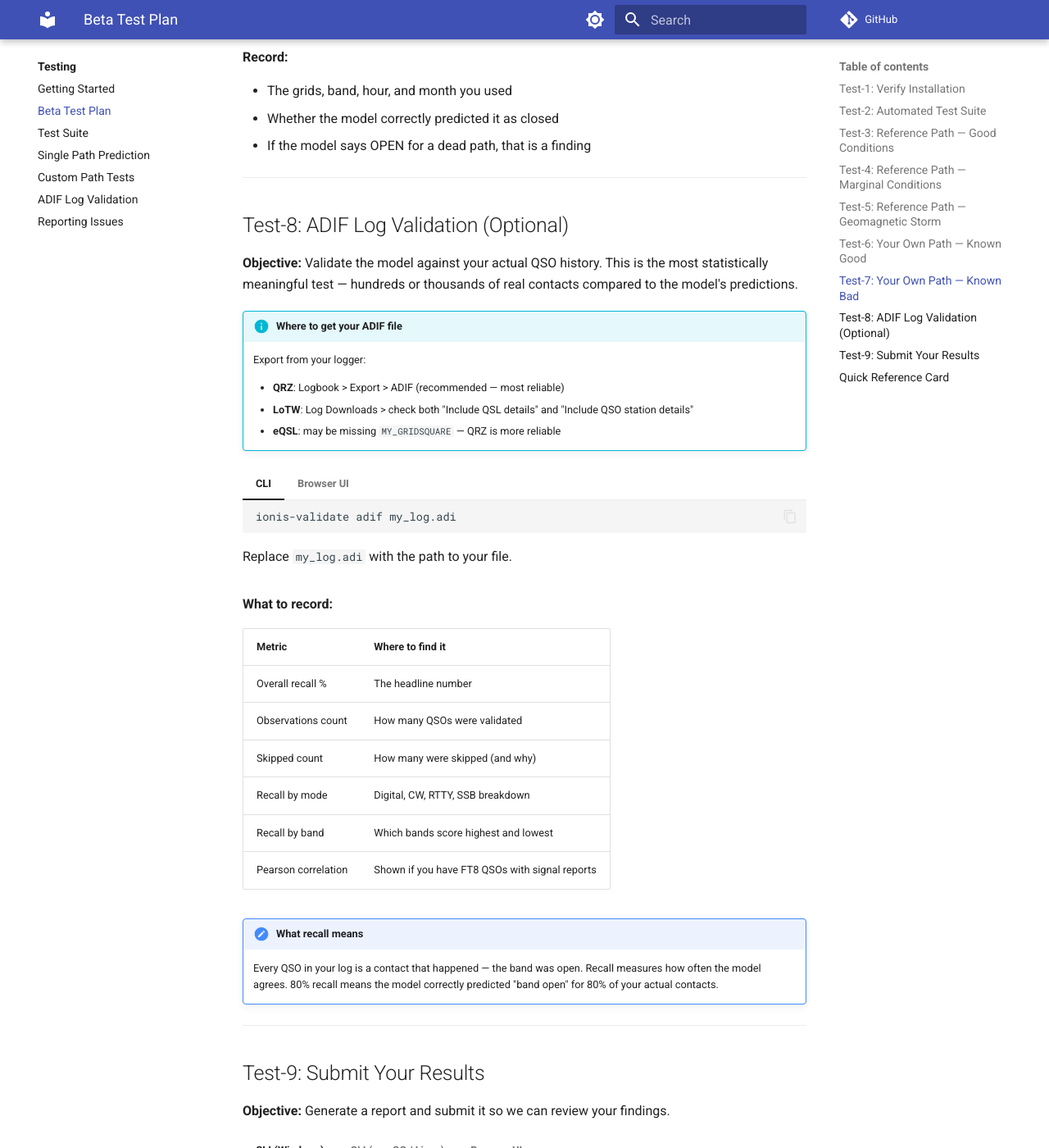
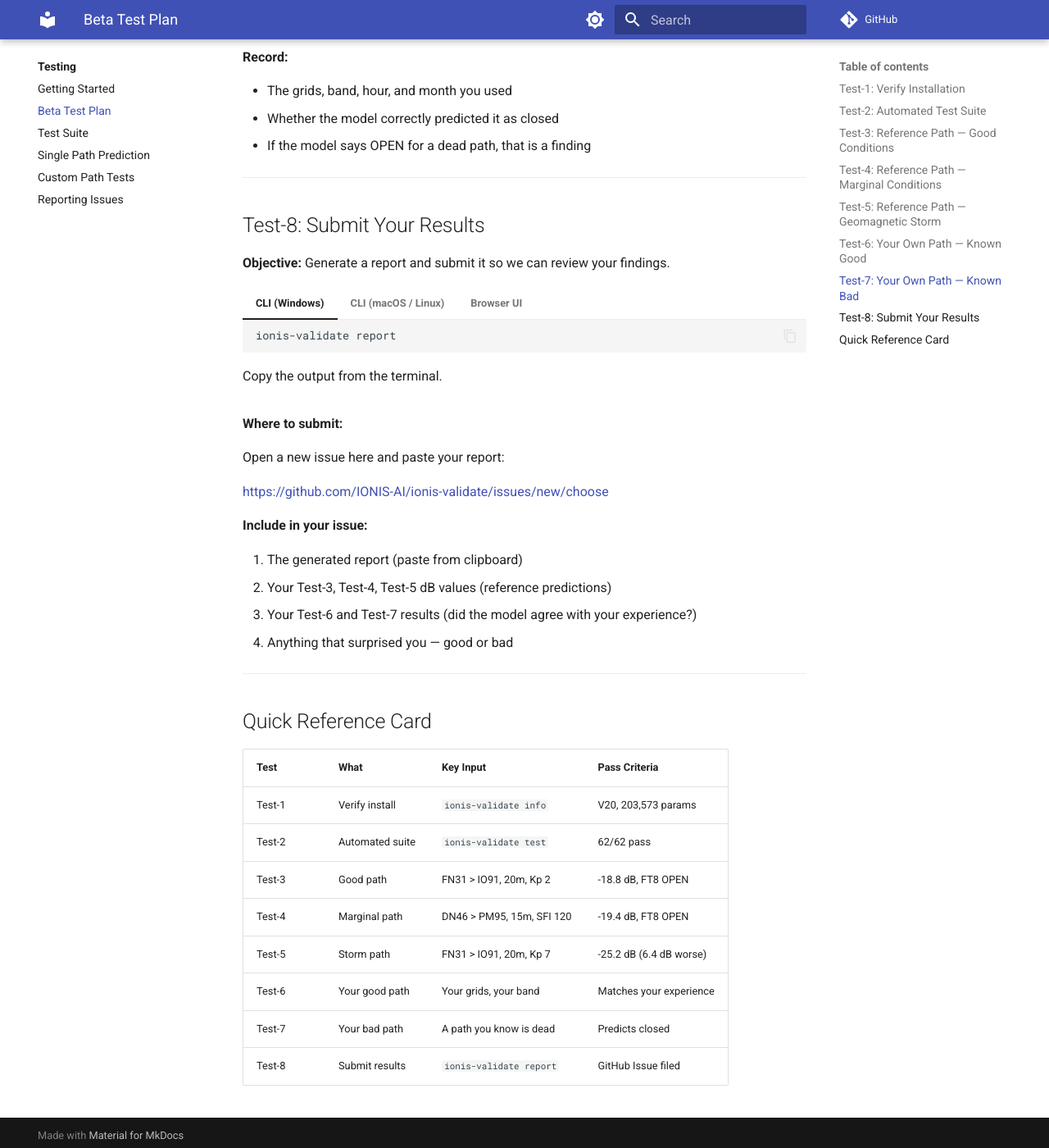
Before and after one commit to IONIS-AI/ionis-docs, an MkDocs documentation site: the page built from docs/testing/beta-test-plan.md, in a window 1280 px wide and 1400 px high, scrolled down 4036 px. Shown: the whole window at 82% size. Built offline with MkDocs 1.6.1 and Material for MkDocs 9.7.7, drawn with Linux system fonts in a browser that asks for light colours; comment, search, counter and statistics services are not loaded; some of the changed text lies outside the part shown.

Commit message:
Remove ADIF log validation from testing docs
ADIF validation pulled from beta — needs power/antenna-aware
calibration before recall numbers are meaningful to users.
Delete adif-validation.md, remove from nav, update beta test plan
(renumber Test-9 to Test-8), clean references from index and
getting-started pages.

Co-Authored-By: Claude Opus 4.6 <noreply@anthropic.com>

````diff
--- a/docs/testing/beta-test-plan.md
+++ b/docs/testing/beta-test-plan.md
@@ -276,52 +276,7 @@ conditions.
 
 ---
 
-## Test-8: ADIF Log Validation (Optional)
-
-**Objective:** Validate the model against your actual QSO history. This
-is the most statistically meaningful test — hundreds or thousands of
-real contacts compared to the model's predictions.
-
-!!! info "Where to get your ADIF file"
-    Export from your logger:
-
-    - **QRZ**: Logbook > Export > ADIF (recommended — most reliable)
-    - **LoTW**: Log Downloads > check both "Include QSL details" and
-      "Include QSO station details"
-    - **eQSL**: may be missing `MY_GRIDSQUARE` — QRZ is more reliable
-
-=== "CLI"
-
-    ```
-    ionis-validate adif my_log.adi
-    ```
-
-    Replace `my_log.adi` with the path to your file.
-
-=== "Browser UI"
-
-    Click the **ADIF** tab. Upload your `.adi` or `.adif` file. Leave SFI
-    at 150 and Kp at 2 (defaults). Click **Validate**.
-
-**What to record:**
-
-| Metric | Where to find it |
-|--------|-----------------|
-| Overall recall % | The headline number |
-| Observations count | How many QSOs were validated |
-| Skipped count | How many were skipped (and why) |
-| Recall by mode | Digital, CW, RTTY, SSB breakdown |
-| Recall by band | Which bands score highest and lowest |
-| Pearson correlation | Shown if you have FT8 QSOs with signal reports |
-
-!!! note "What recall means"
-    Every QSO in your log is a contact that happened — the band was open.
-    Recall measures how often the model agrees. 80% recall means the model
-    correctly predicted "band open" for 80% of your actual contacts.
-
----
-
-## Test-9: Submit Your Results
+## Test-8: Submit Your Results
 
 **Objective:** Generate a report and submit it so we can review your
 findings.
@@ -361,8 +316,7 @@ Open a new issue here and paste your report:
 2. Your Test-3, Test-4, Test-5 dB values (reference predictions)
 3. Your Test-6 and Test-7 results (did the model agree with your
    experience?)
-4. Your Test-8 recall percentage (if you ran it)
-5. Anything that surprised you — good or bad
+4. Anything that surprised you — good or bad
 
 ---
 
@@ -377,5 +331,4 @@ Open a new issue here and paste your report:
 | Test-5 | Storm path | FN31 > IO91, 20m, Kp 7 | -25.2 dB (6.4 dB worse) |
 | Test-6 | Your good path | Your grids, your band | Matches your experience |
 | Test-7 | Your bad path | A path you know is dead | Predicts closed |
-| Test-8 | ADIF log | Your QSO log file | Recall %, mode/band split |
-| Test-9 | Submit results | `ionis-validate report` | GitHub Issue filed |
+| Test-8 | Submit results | `ionis-validate report` | GitHub Issue filed |
--- a/mkdocs.yml
+++ b/mkdocs.yml
@@ -68,7 +68,6 @@ nav:
     - Test Suite: testing/test-suite.md
     - Single Path Prediction: testing/predict.md
     - Custom Path Tests: testing/custom-paths.md
-    - ADIF Log Validation: testing/adif-validation.md
     - Reporting Issues: testing/reporting.md
   - Pipeline Apps:
     - tools/index.md
````
Also changed, not shown: docs/testing/adif-validation.md (deleted, +0 -247 lines), docs/testing/getting-started.md (+1 -2 lines), docs/testing/index.md (+0 -2 lines).
